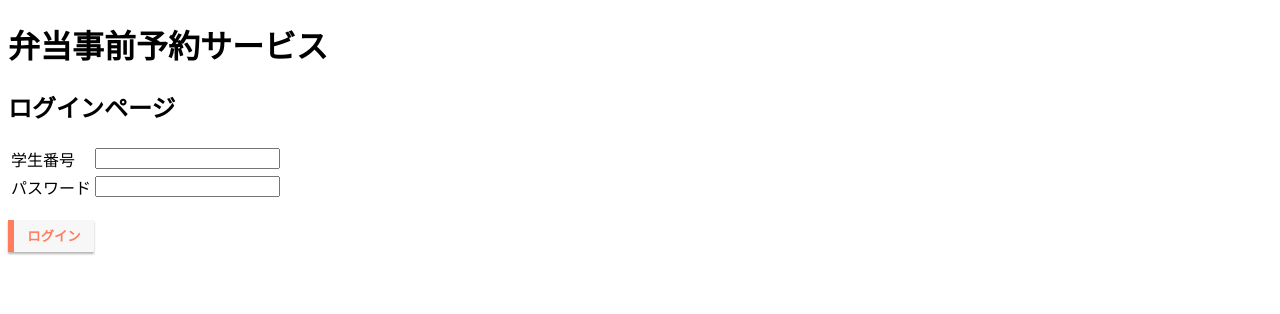
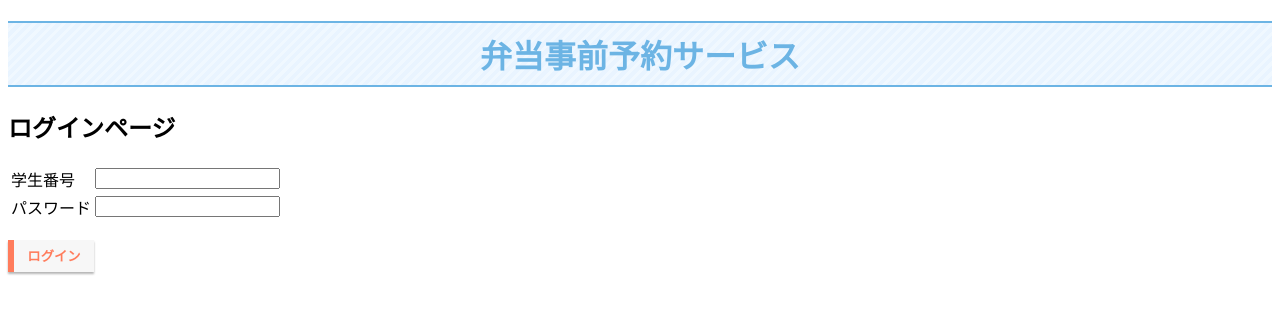
Before and after one commit to hiroto4hiroto/yabuki-b, a PHP site: page /login.php in a window 1280 px wide. Shown: the top 314 px of the page. Run offline with PHP 8.4, Linux system fonts and the light colour scheme.

Commit message:
Update style.css

```diff
--- a/htdocs/style.css
+++ b/htdocs/style.css
@@ -1,3 +1,13 @@
+h1 {
+  color: #6cb4e4;
+  text-align: center;
+  padding: 0.25em;
+  border-top: solid 2px #6cb4e4;
+  border-bottom: solid 2px #6cb4e4;
+  background: -webkit-repeating-linear-gradient(-45deg, #f0f8ff, #f0f8ff 3px,#e9f4ff 3px, #e9f4ff 7px);
+  background: repeating-linear-gradient(-45deg, #f0f8ff, #f0f8ff 3px,#e9f4ff 3px, #e9f4ff 7px);
+}
+
 .btn-sticky {
   display: inline-block;
   border: none;
```
